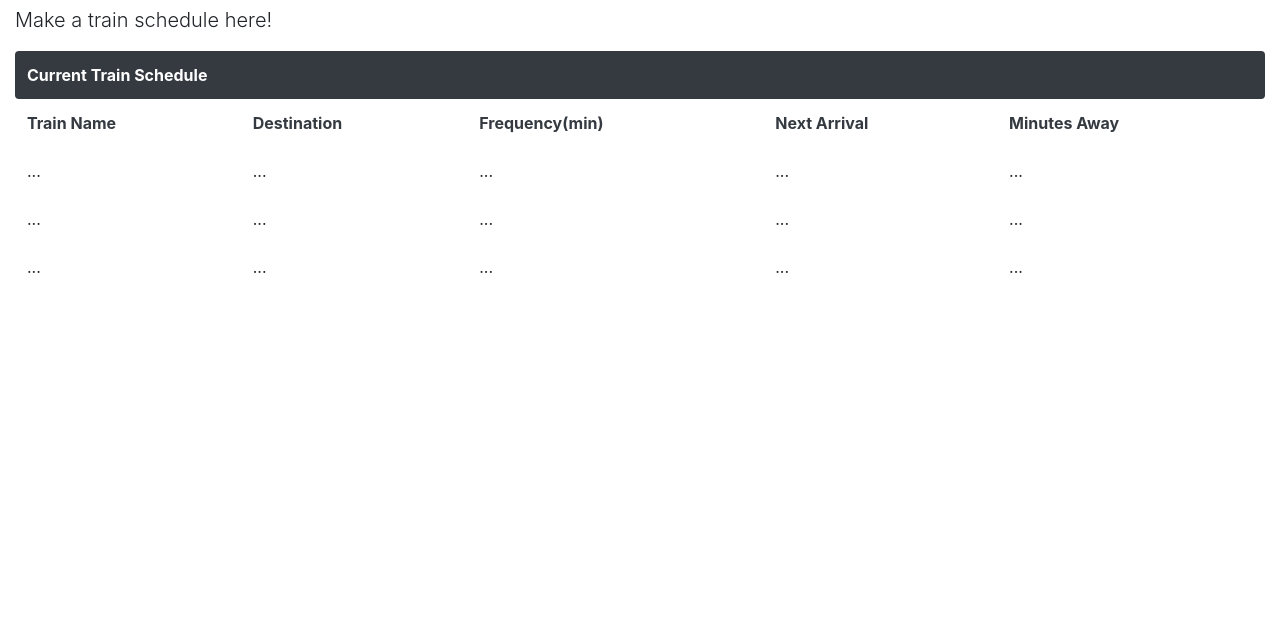
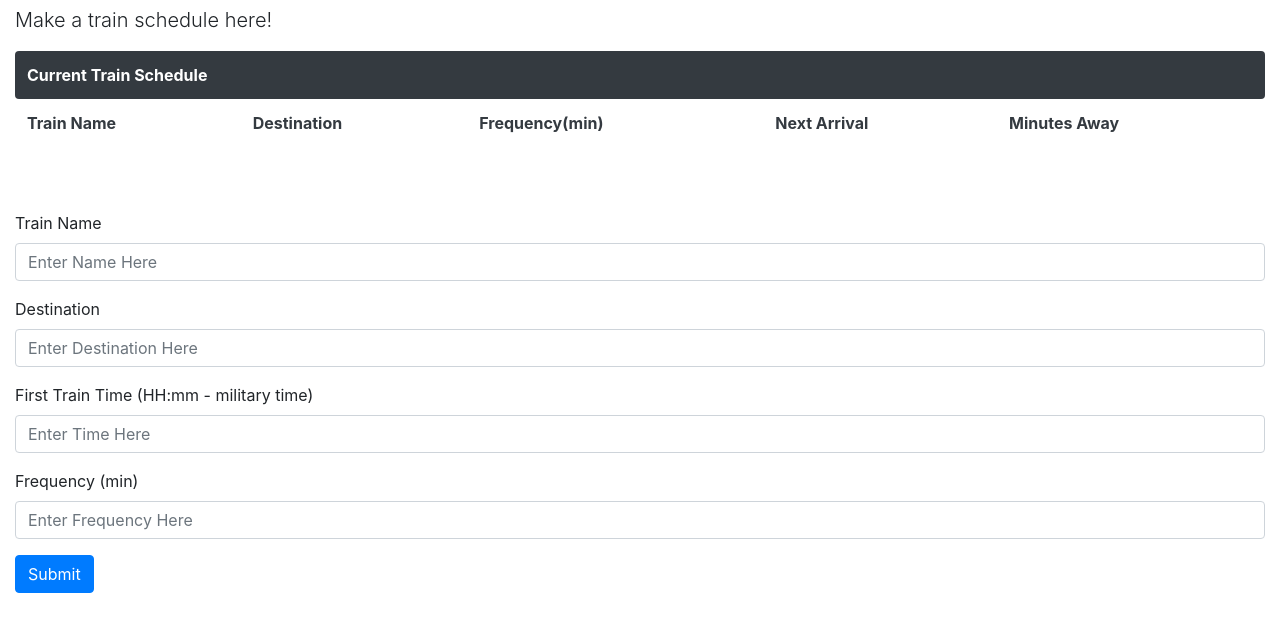
Before and after one commit to payton-burr/Train-Scheduler, a plain HTML site: page index.html in a window 1280 px wide. Shown: the part 70-702 px from the top of the page. Drawn offline with nearby package versions, Linux system fonts and the light colour scheme.

Commit message:
added html input form

```diff
--- a/index.html
+++ b/index.html
@@ -4,11 +4,7 @@
     <meta charset="UTF-8" />
     <meta name="viewport" content="width=device-width, initial-scale=1.0" />
     <meta http-equiv="X-UA-Compatible" content="ie=edge" />
-    <script
-      src="https://code.jquery.com/jquery-3.4.1.min.js"
-      integrity="sha256-CSXorXvZcTkaix6Yvo6HppcZGetbYMGWSFlBw8HfCJo="
-      crossorigin="anonymous"
-    ></script>
+    <script src="https://cdnjs.cloudflare.com/ajax/libs/jquery/3.2.1/jquery.min.js"></script>
     <link
       rel="stylesheet"
       href="https://stackpath.bootstrapcdn.com/bootstrap/4.3.1/css/bootstrap.min.css"
@@ -43,29 +39,34 @@
               </tr>
             </thead>
           <tbody>
-            <tr>
-              <td>...</td>
-              <td>...</td>
-              <td>...</td>
-              <td>...</td>
-              <td>...</td>
-            </tr>
-            <tr>
-              <td>...</td>
-              <td>...</...>
-              <td>...</td>
-              <td>...</td>
-              <td>...</td>
-            </tr>
-            <tr>
-              <td>...</td>
-              <td>...</td>
-              <td>...</td>
-              <td>...</td>
-              <td>...</td>
-            </tr>
+            <!-- make a function that can generate a table row containing td's -->
           </tbody>
         </table>
+
+        <!-- Remove these when done -->
+        <br>
+        <br>
+        <!--  -->
+
+        <form>
+          <div class="form-group">
+            <label for="train-name-input">Train Name</label>
+            <input type="text" class="form-control" id="train-name-input" placeholder="Enter Name Here">
+          </div>
+          <div class="form-group">
+            <label for="train-destination-input">Destination</label>
+            <input type="text" class="form-control" id="train-destination-input" placeholder="Enter Destination Here">
+          </div>
+          <div class="form-group">
+            <label for="train-time-input">First Train Time (HH:mm - military time)</label>
+            <input type="text" class="form-control" id="train-time-input" placeholder="Enter Time Here">
+          </div>
+          <div class="form-group">
+            <label for="train-frequency-input">Frequency (min)</label>
+            <input type="text" class="form-control" id="train-frequency-input" placeholder="Enter Frequency Here">
+          </div>
+          <button type="submit" class="btn btn-primary">Submit</button>
+        </form>
     <script src="./assets/javascript/train.js"></script>
   </body>
 </html>
```
